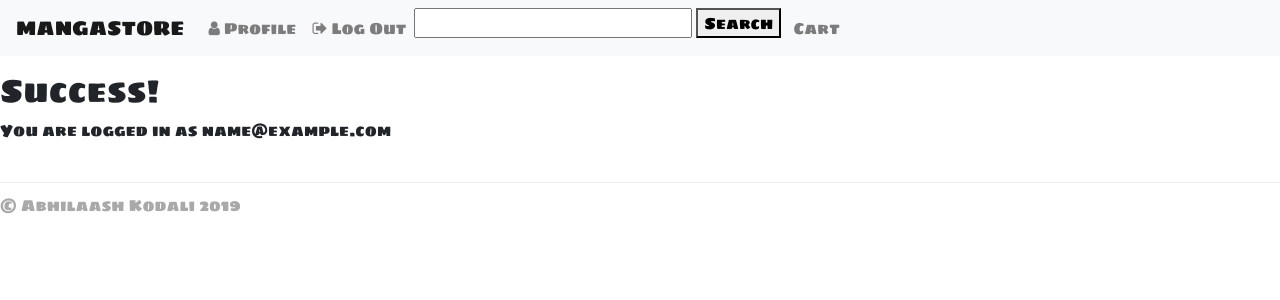
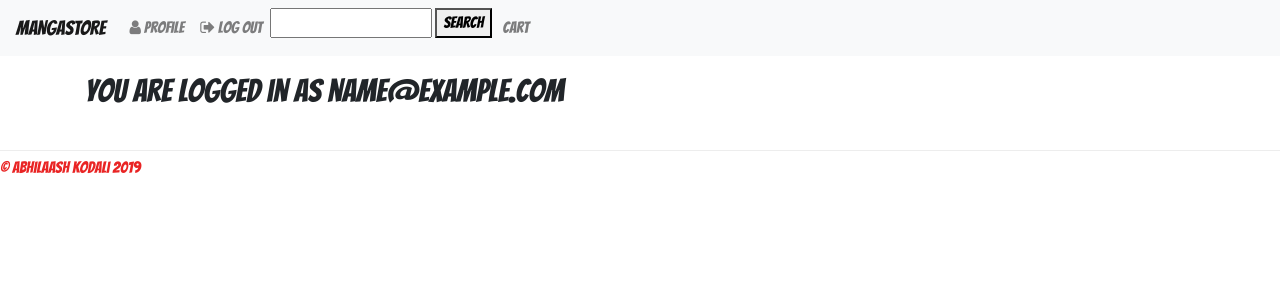
Before and after one commit to ablshk/ecommerce, a Django app: page /accounts/profile/ in a window 1280 px wide. Shown: the top 300 px of the page. Run offline with Django 3.2, Linux system fonts and the light colour scheme; the visitor is signed in with stand-in values (Sample User, id 1); some libraries are stand-ins or nearby versions.

Commit message:
added div containers to templates

```diff
--- a/accounts/templates/index.html
+++ b/accounts/templates/index.html
@@ -1,5 +1,7 @@
 {% extends 'base.html' %}
 {% block content %}
+<div class="container">
 <h3>Welcome to my AuthenticateMe web application.</h3>
 <p>I'm learning how to build functionality that will allow users to register, login and logout of web applications.</p>
+</div>
 {% endblock %}
--- a/accounts/templates/login.html
+++ b/accounts/templates/login.html
@@ -1,6 +1,7 @@
 {% extends "base.html" %}
 {% load bootstrap_tags %}
 {% block content %}
+<div class="container">
     <form method="post" action="{% url 'login' %}?next={{ next }}" class="accountform">
         <fieldset class="form-group">
             <legend>Login</legend>
@@ -12,4 +13,5 @@
             <button type="submit" class="btn btn-primary">Login</button>
         </fieldset>
     </form>
+</div>
 {% endblock %}
--- a/accounts/templates/profile.html
+++ b/accounts/templates/profile.html
@@ -1,5 +1,6 @@
 {% extends "base.html" %}
 {% block content %}
-    <h2>Success!</h2>
-    <p>You are logged in as {{ user.email }} </p>
+<div class="container">
+    <h2>You are logged in as {{ user.email }}</h2>
+</div>
 {% endblock %}
--- a/accounts/templates/register.html
+++ b/accounts/templates/register.html
@@ -1,6 +1,7 @@
 {% extends "base.html" %}
 {% load bootstrap_tags %}
 {% block content %}
+<div class="container">
     <form method="post" action="{% url 'register' %}" class="accountform">
         <fieldset class="form-group">
             <legend>Create a new account</legend>
@@ -10,4 +11,5 @@
             <button type="submit" class="btn btn-primary">Create account</button>
         </fieldset>
     </form>
+</div>
 {% endblock %}
--- a/static/css/custom.css
+++ b/static/css/custom.css
@@ -1,15 +1,15 @@
 @import url('https://fonts.googleapis.com/css?family=Bangers|Sigmar+One&display=swap');
 
 body {
-    font-family: 'Sigmar One', sans-serif;
+    font-family: "Bangers", sans-serif;
 }
 
 footer {
     margin-top: 40px;
-    padding-top: 10px;
-    padding-bottom: 10px;
+    padding-top: 5px;
+    padding-bottom: 5px;
     border-top: 1px solid #ededed;
-    color: #A9A9A9;
+    color: rgb(233, 36, 36);
 }
 
 .icon-bar {
--- a/templates/base.html
+++ b/templates/base.html
@@ -41,7 +41,7 @@
                             Out</a></li>
                 {%  else %}
                     <li class="nav-item"><a href="{% url 'register' %}" class="nav-link"><i class="fa fa-user-plus"></i>
-                            Register</a></li>
+                            Sign Up</a></li>
                     <li class="nav-item"><a href="{% url 'login' %}" class="nav-link"><i class="fa fa-sign-in"></i> Log
                             In</a></li>
                 {% endif %}
--- a/templates/registration/password_reset_complete.html
+++ b/templates/registration/password_reset_complete.html
@@ -3,6 +3,8 @@
 {% block title %}Password reset complete{% endblock %}
 
 {% block content %}
+<div class="containter">
 <p>Your password has been set.  You may go ahead and log in now.</p>
 <p><a href="{{ login_url }}">Log in</a></p>
+</div>
 {% endblock %}
--- a/templates/registration/password_reset_confirm.html
+++ b/templates/registration/password_reset_confirm.html
@@ -2,6 +2,7 @@
 {% block title %}Setting New password{% endblock %}
 
 {% block content %}
+    <div class="containter">
     {% if validlink %}
         <p>Please enter your new password twice.<br />
            So we can verify you typed it in correctly.</p>
@@ -32,4 +33,6 @@
         possibly because it has already been used. <br />
         Please request a new password reset.</p>
     {% endif %}
+    </div>
+
 {% endblock %}
--- a/templates/registration/password_reset_done.html
+++ b/templates/registration/password_reset_done.html
@@ -3,6 +3,8 @@
 {% block title %}Password reset successful{% endblock %}
 
 {% block content %}
-<p>We've e-mailed you instructions for setting your password to the e-mail address you submitted.</p>
-<p>You should be receiving it shortly.</p>
+<div class="containter">
+    <p>We've e-mailed you instructions for setting your password to the e-mail address you submitted.</p>
+    <p>You should be receiving it shortly.</p>
+</div>
 {% endblock %}
--- a/templates/registration/password_reset_form.html
+++ b/templates/registration/password_reset_form.html
@@ -2,7 +2,7 @@
 {% block title %}Reset Password{% endblock %}
 
 {% block content %}
-
+<div class="containter">
     <form method="post" class="accountform">
         <p>Please specify your email address to receive instructions for resetting it.</p>
         <br>
@@ -10,6 +10,8 @@
             <input type="hidden" value="{{ csrf_token }}" name="csrfmiddlewaretoken">
         </div>
         {{ form.email.errors }}
-    <p><label for="id_email" class="control-label required-field">E-mail address:</label> {{ form.email }} <input type="submit" value="Reset password" /></p>
+        <p><label for="id_email" class="control-label required-field">E-mail address:</label> {{ form.email }} <input
+                type="submit" value="Reset password" /></p>
     </form>
+</div>
 {% endblock %}
```
Lines whose indentation alone changed are shown as unchanged.
